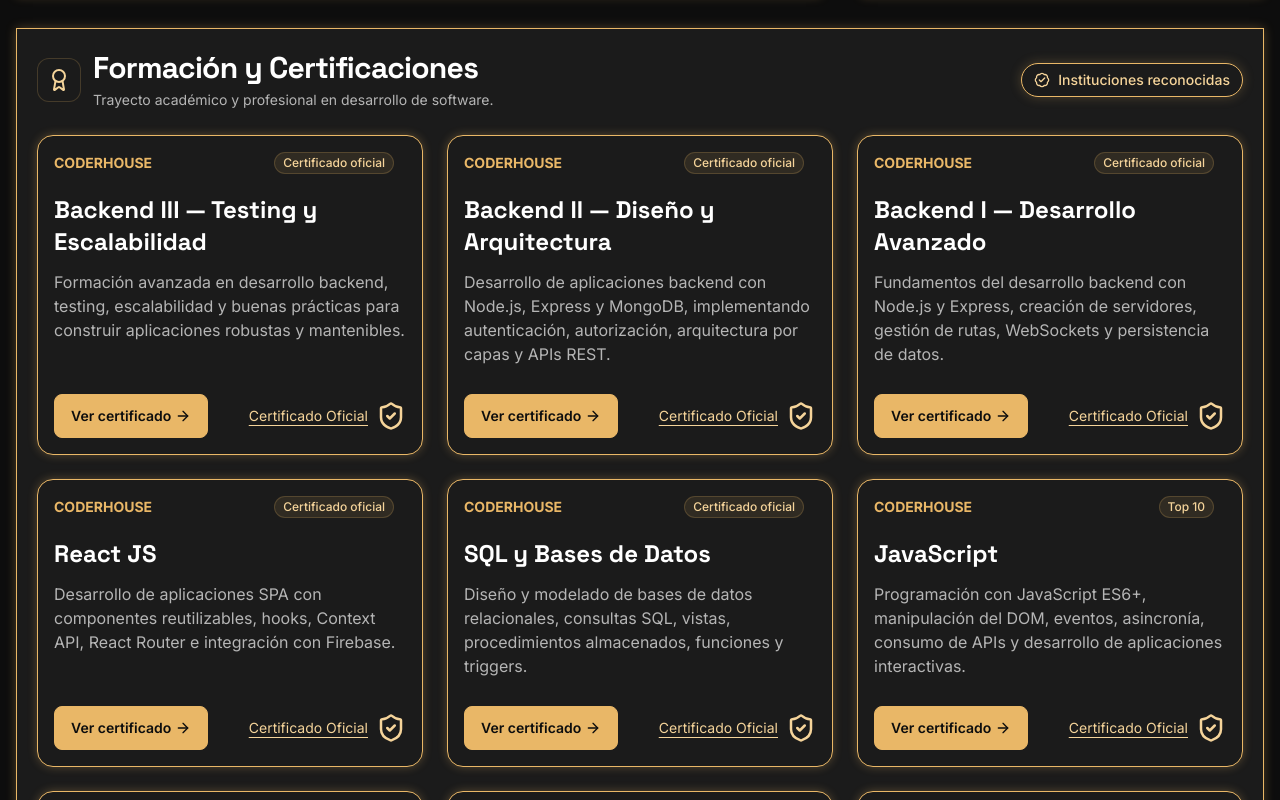
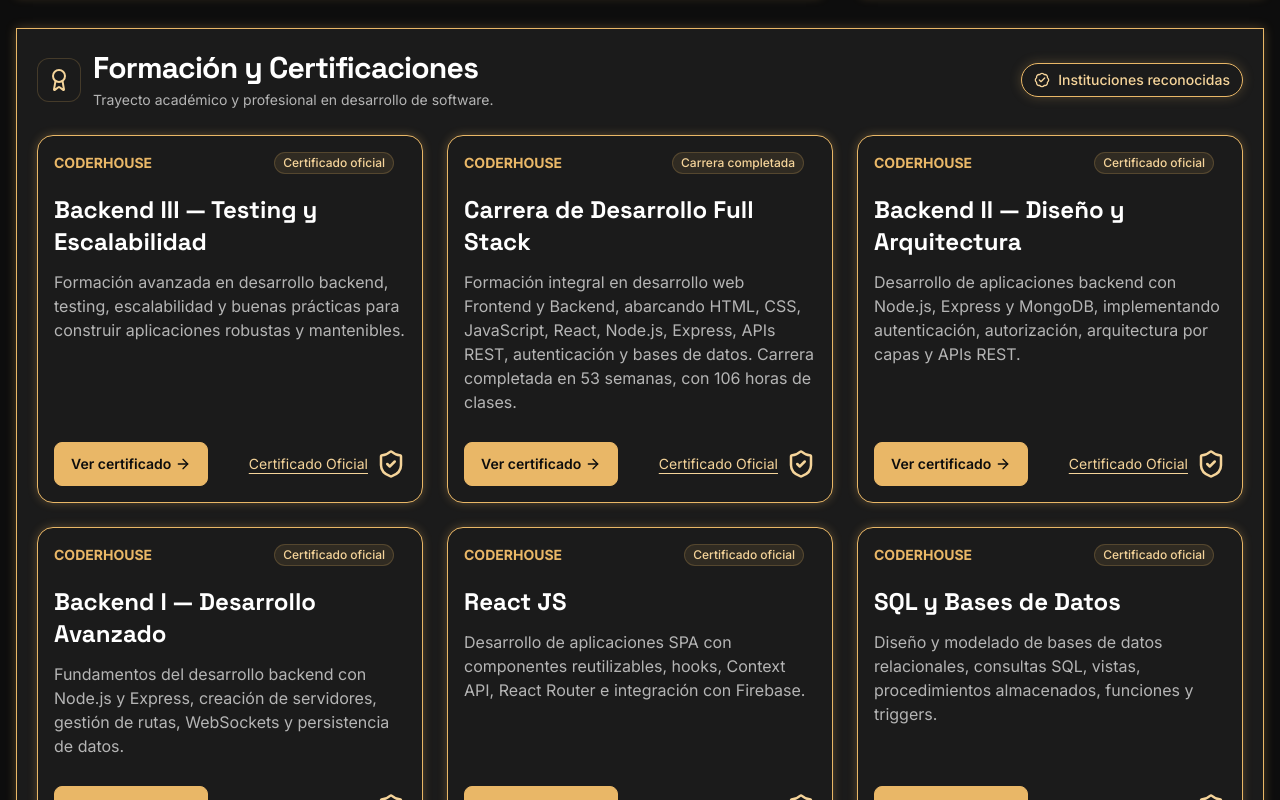
Before and after one commit to agustin-lovagnini/agustin-lovagnini-cv, a Next.js app: page /sobre-mi in a window 1280 px wide. Shown: the part 1100-1900 px from the top of the page. Built offline with nearby package versions, Linux system fonts and the light colour scheme.

Commit message:
feat: agregar nueva certificación de Desarrollo Full Stack de Coderhouse

```diff
--- a/data/certifications.ts
+++ b/data/certifications.ts
@@ -19,6 +19,16 @@ export const certifications: Certification[] = [
             "Formación avanzada en desarrollo backend, testing, escalabilidad y buenas prácticas para construir aplicaciones robustas y mantenibles.",
         certificateUrl:
             "https://app.coderhouse.com/certificates/CERT-MUPQ7CWN-90006A33",
+    },
+    {
+        id: "coderhouse-fullstack",
+        institution: "Coderhouse",
+        status: "Carrera completada",
+        title: "Carrera de Desarrollo Full Stack",
+        description:
+            "Formación integral en desarrollo web Frontend y Backend, abarcando HTML, CSS, JavaScript, React, Node.js, Express, APIs REST, autenticación y bases de datos. Carrera completada en 53 semanas, con 106 horas de clases.",
+        certificateUrl:
+            "https://www.linkedin.com/in/agustinlovagnini/overlay/Certifications/914704506/treasury/?profileId=ACoAADUciO0Btx7NrzK3aqS5P6xOTskRv7LxLdw",
     },
     {
         id: "backend-2",
```
